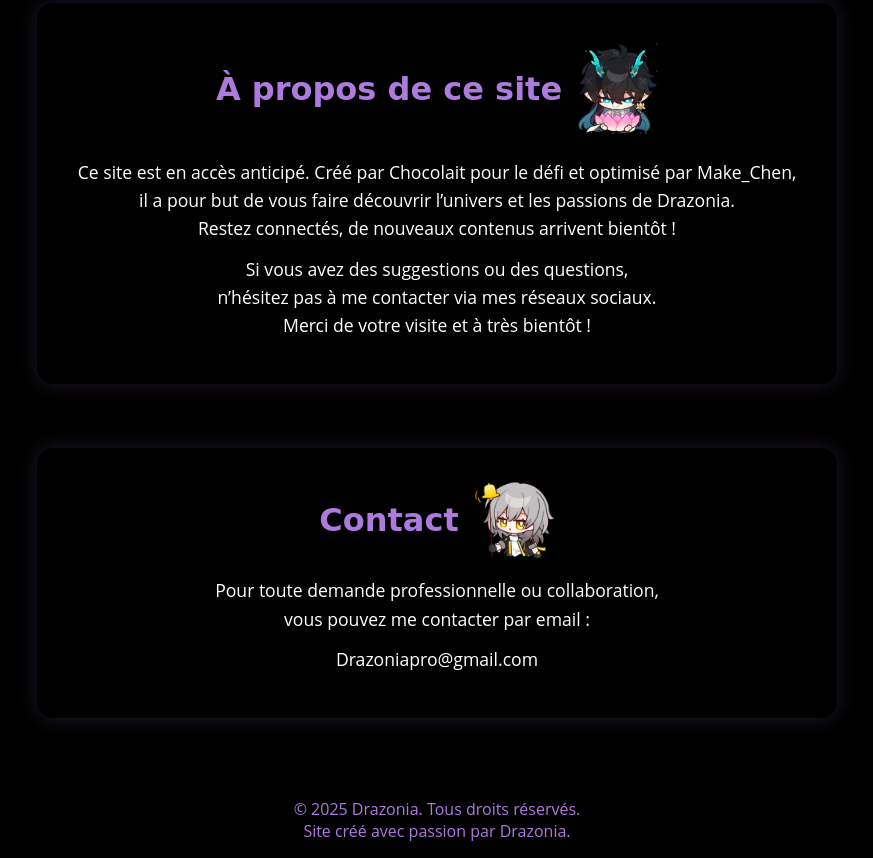
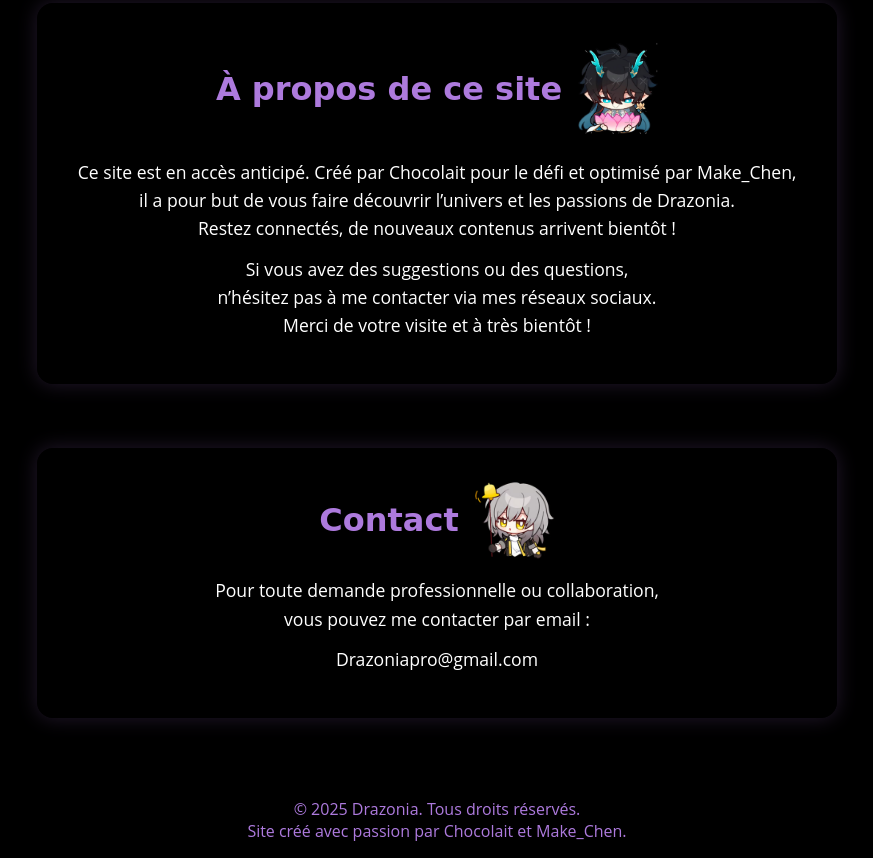
Before and after one commit to Chocolait94/Portfolio-de-Drazonia, a plain HTML site: page index.html in a window 1280 px wide. Shown: the part 1801-2659 px from the top of the page, without its empty margins (203-1076 px from the left). Drawn offline with Linux system fonts and the light colour scheme; no server answers.

Commit message:
Changement du footer

```diff
--- a/index.html
+++ b/index.html
@@ -132,7 +132,7 @@
 <!-- copyright -->
   <footer>
       <p>© 2025 Drazonia. Tous droits réservés.</p>
-      <p>Site créé avec passion par Drazonia.</p>
+      <p>Site créé avec passion par Chocolait et Make_Chen.</p>
   </footer>
 <!-- copyright -->
 <!-- Scroll en haut -->
```
